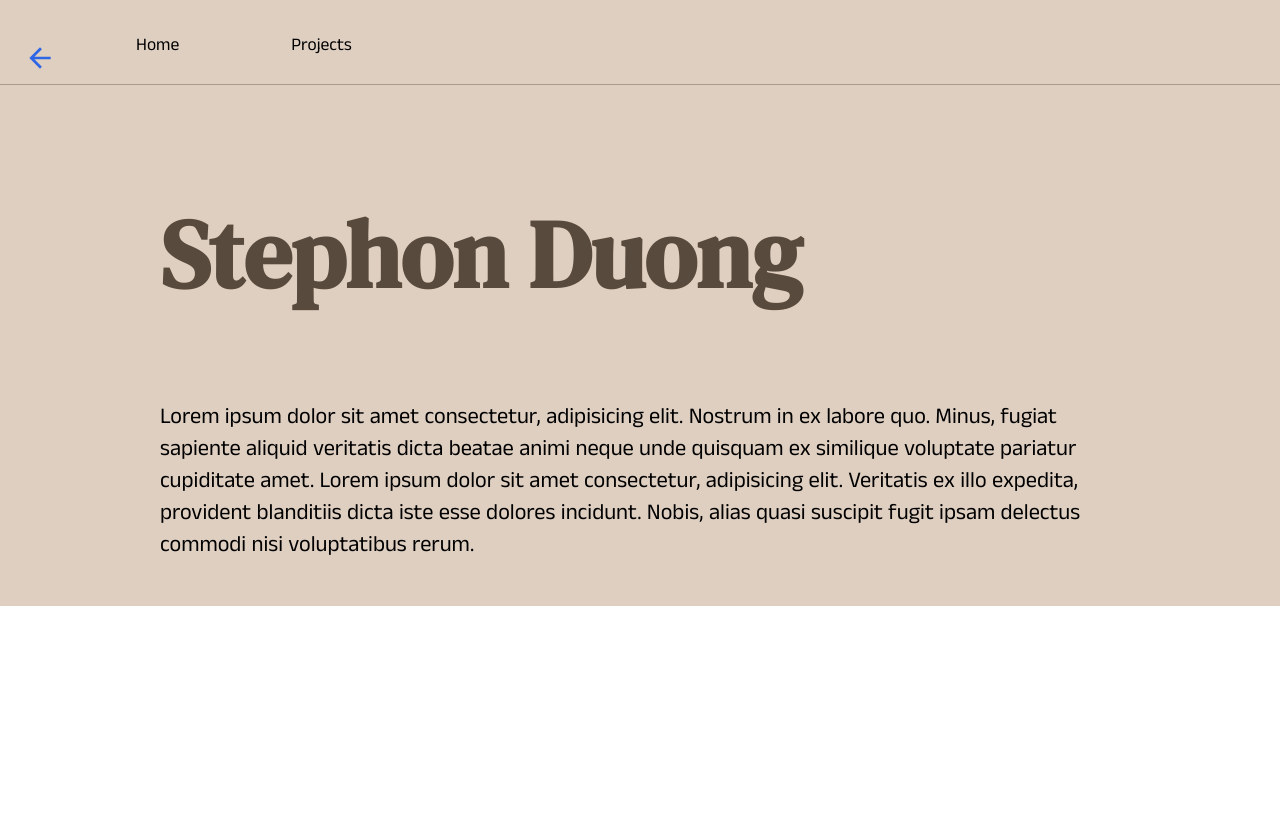
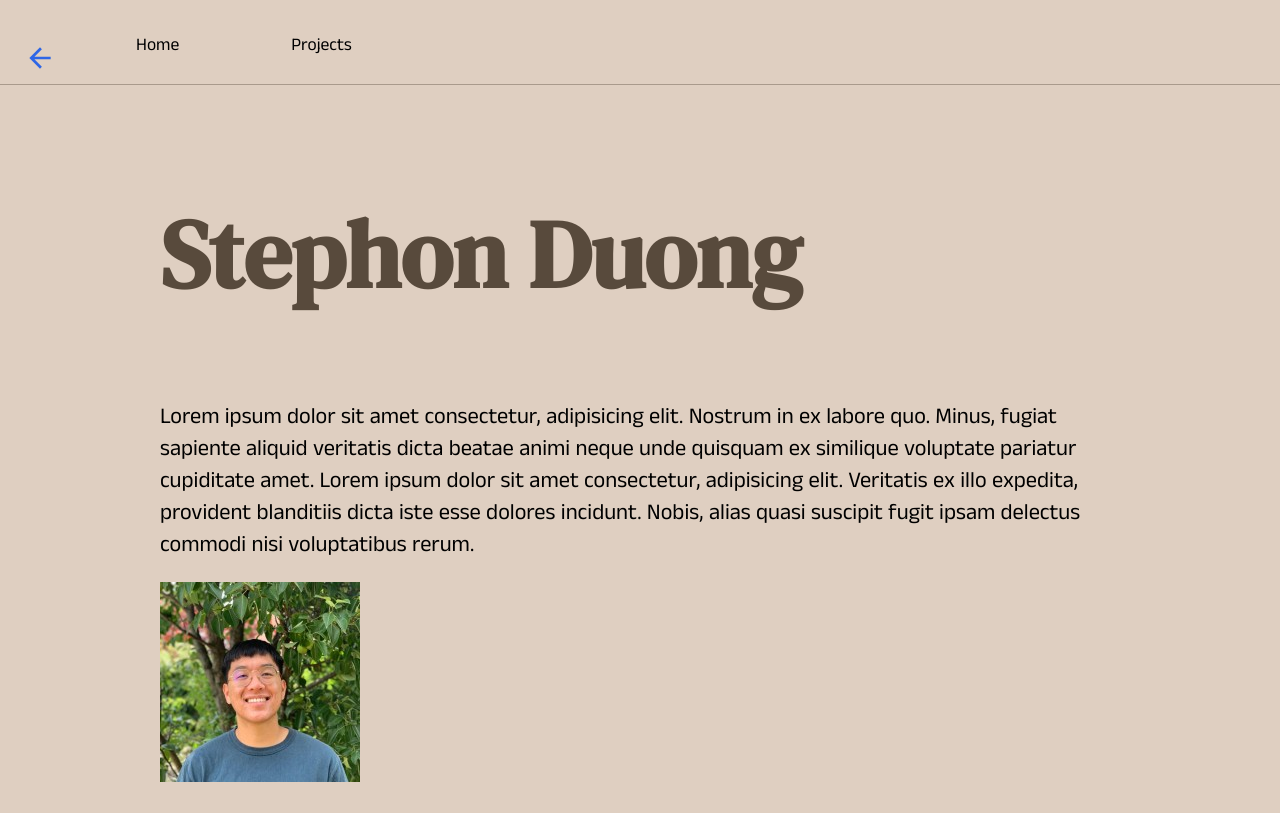
Before and after one commit to duongstephon/portfolio, a React (Create React App) app: page / in a window 1280 px wide. Built offline with nearby package versions, Linux system fonts and the light colour scheme.

Commit message:
added profile picture

```diff
--- a/src/pages/HomePage/HomePage.js
+++ b/src/pages/HomePage/HomePage.js
@@ -1,5 +1,6 @@
 import React from 'react';
 import './HomePage.scss';
+import ProfilePic from '../../assets/images/profile-pic.png'
 
 const HomePage = () => {
   return (
@@ -9,7 +10,7 @@ const HomePage = () => {
           <h1 className='homepage__title'>Stephon Duong</h1>
           <p className='homepage__description'>Lorem ipsum dolor sit amet consectetur, adipisicing elit. Nostrum in ex labore quo. Minus, fugiat sapiente aliquid veritatis dicta beatae animi neque unde quisquam ex similique voluptate pariatur cupiditate amet. Lorem ipsum dolor sit amet consectetur, adipisicing elit. Veritatis ex illo expedita, provident blanditiis dicta iste esse dolores incidunt. Nobis, alias quasi suscipit fugit ipsam delectus commodi nisi voluptatibus rerum.</p>
         </div>
-
+        <img className='homepage__image' src={ProfilePic} alt='profile picture' />
       </section>
 
     </div>
```
Also changed, not shown: src/assets/images/profile-pic.png (added).
